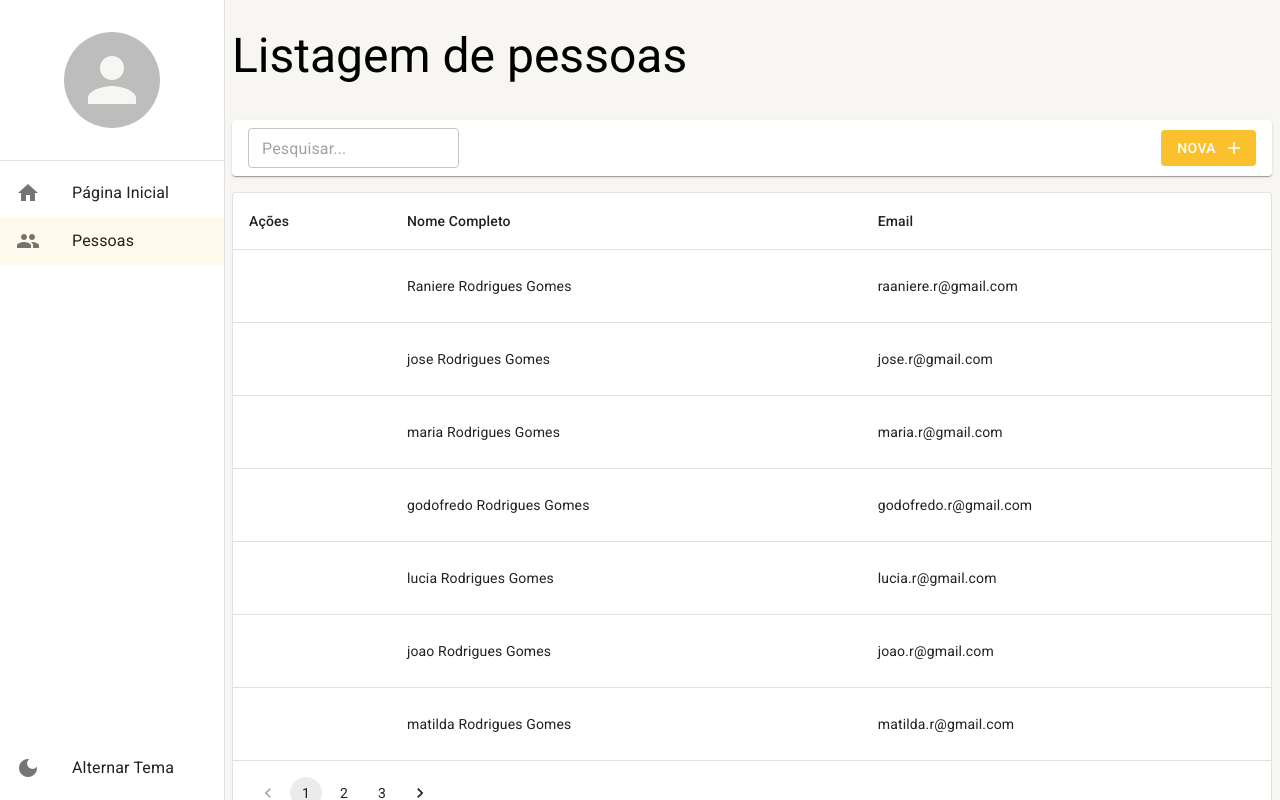
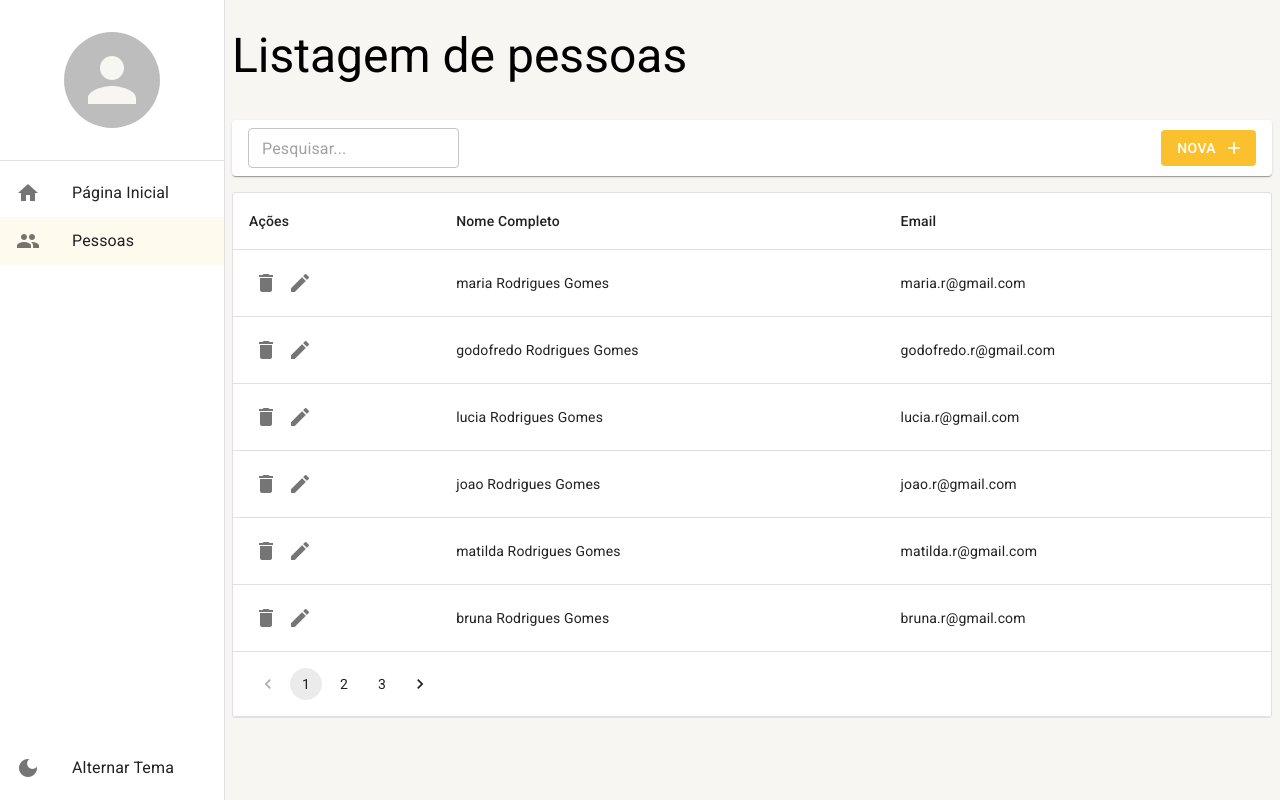
Before and after one commit to raniere57/react-material, a React (Create React App) app: page /pessoas in a window 1280 px wide. Built offline with nearby package versions, Linux system fonts and the light colour scheme; data requests are answered from the project's data file.

Commit message:
feat: criação da tela de edição e cadastro

```diff
--- a/mock/database.json
+++ b/mock/database.json
@@ -1,17 +1,5 @@
 {
   "pessoas": [
-    {
-      "id": 1,
-      "email": "raaniere.r@gmail.com",
-      "nomeCompleto": "Raniere Rodrigues Gomes",
-      "cidadeId": 1
-    },
-    {
-      "id": 2,
-      "email": "jose.r@gmail.com",
-      "nomeCompleto": "jose Rodrigues Gomes",
-      "cidadeId": 1
-    },
     {
       "id": 3,
       "email": "maria.r@gmail.com",
--- a/src/pages/index.ts
+++ b/src/pages/index.ts
@@ -1,2 +1,3 @@
 export * from './dashboard/Dashboard';
 export * from './pessoas/ListagemDePessoas';
+export * from './pessoas/DetalheDePessoas';
--- /dev/null
+++ b/src/pages/pessoas/DetalheDePessoas.tsx
@@ -0,0 +1,40 @@
+import { useNavigate, useParams } from 'react-router-dom';
+
+import { FerramentasDeDetalhe } from '../../shared/components';
+import { LayoutBaseDePaginas } from '../../shared/layouts';
+
+export const DetalheDePessoas = () => {
+
+  const { id = 'nova' } = useParams<'id'>();
+
+  const navigate = useNavigate();
+
+  const handleSave = () => {
+    console.log('save');
+  };
+
+  const handleDelete = () => {
+    console.log('delete');
+  };
+
+  return (
+    <LayoutBaseDePaginas
+      titulo='Detalhe de pessoas'
+      barraDeFerramentas={
+        <FerramentasDeDetalhe
+          textoBotaoNovo='Nova'
+          mostrarBotaoSalvarEVoltar
+          mostrarBotaoNovo={id !== 'nova'}
+          mostrarBotaoApagar={id !== 'nova'}
+
+          aoClicarEmSalvar={handleSave}
+          aoClicarEmSalvarEVoltar={handleSave}
+          aoClicarEmApagar={handleDelete}
+          aoClicarEmNovo={() => navigate('/pessoas/detalhe/nova')}
+          aoClicarEmVoltar={() => navigate('/pessoas')}
+        />}
+    >
+      <p>Detalhe de pessoas {id}</p>
+    </LayoutBaseDePaginas>
+  );
+};
--- a/src/pages/pessoas/ListagemDePessoas.tsx
+++ b/src/pages/pessoas/ListagemDePessoas.tsx
@@ -1,5 +1,5 @@
 import { useEffect, useMemo, useState } from 'react';
-import { useSearchParams } from 'react-router-dom';
+import { useNavigate, useSearchParams } from 'react-router-dom';
 
 import { Icon, IconButton, LinearProgress, Pagination, Paper, Table, TableBody, TableCell, TableContainer, TableFooter, TableHead, TableRow } from '@mui/material';
 
@@ -18,6 +18,8 @@ export const ListagemDePessoas = () => {
   const [rows, setRows] = useState<IListagemPessoa[]>([]);
   const [totalCount, setTotalCount] = useState(0);
   const [isLoading, setIsLoading] = useState(true);
+
+  const navigate = useNavigate();
 
   const busca = useMemo(() => {
     return searchParams.get('busca') || '';
@@ -46,6 +48,23 @@ export const ListagemDePessoas = () => {
     });
   }, [busca, pagina]);
 
+
+  const handleDelete = (id: number) => {
+    if (confirm('Apagar registro?')) {
+      PessoasService.deleteById(id)
+        .then(result => {
+          if (result instanceof Error) {
+            alert(result.message);
+          } else {
+            setRows(oldRows => [
+              ...oldRows.filter(oldRow => oldRow.id !== id)
+            ]);
+            alert('Registro apagado com sucesso!');
+          }
+        });
+    }
+  };
+
   return (
     <LayoutBaseDePaginas
       titulo='Listagem de pessoas'
@@ -54,6 +73,7 @@ export const ListagemDePessoas = () => {
           textoBotaoNovo='Nova'
           mostrarInputBusca
           textoDaBusca={busca}
+          aoClicarEmNovo={() => navigate('/pessoas/detalhe/nova')}
           aoMudarTextoDaBusca={texto => setSearchParams({ busca: texto, pagina: '1' }, { replace: true })}
         />}
     >
@@ -70,10 +90,11 @@ export const ListagemDePessoas = () => {
             {rows.map(row => (
               <TableRow key={row.id}>
                 <TableCell>
-                  <IconButton>
-                    <Icon>
-
-                    </Icon>
+                  <IconButton size='small' onClick={() => handleDelete(row.id)}>
+                    <Icon>delete</Icon>
+                  </IconButton>
+                  <IconButton size='small' onClick={() => navigate(`/pessoas/detalhe/${row.id}`)}>
+                    <Icon>edit</Icon>
                   </IconButton>
                 </TableCell>
                 <TableCell>{row.nomeCompleto}</TableCell>
--- a/src/routes/index.tsx
+++ b/src/routes/index.tsx
@@ -1,6 +1,6 @@
 import { useEffect } from 'react';
 import { Navigate, Route, Routes } from 'react-router-dom';
-import { Dashboard, ListagemDePessoas } from '../pages';
+import { Dashboard, DetalheDePessoas, ListagemDePessoas } from '../pages';
 import { useDrawerContext } from '../shared/contexts';
 
 export const AppRoutes = () => {
@@ -24,8 +24,9 @@ export const AppRoutes = () => {
 
   return (
     <Routes>
-      <Route path='pagina-inicial' element={<Dashboard />} />
-      <Route path='pessoas' element={<ListagemDePessoas />} />
+      <Route path='/pagina-inicial' element={<Dashboard />} />
+      <Route path='/pessoas' element={<ListagemDePessoas />} />
+      <Route path='/pessoas/detalhe/:id' element={<DetalheDePessoas />} />
       <Route path='*' element={<Navigate to='pagina-inicial' />} />
     </Routes>
   );
--- a/src/shared/environment/index.ts
+++ b/src/shared/environment/index.ts
@@ -4,7 +4,7 @@ export const Environment = {
   /**
    * Define a quantidade de linhas a ser carregada por padrão nas listagens
    */
-  LIMITE_DE_LINHAS: 7,
+  LIMITE_DE_LINHAS: 6,
   /**
    * Placeholder exibido nos inputs
    */
```
